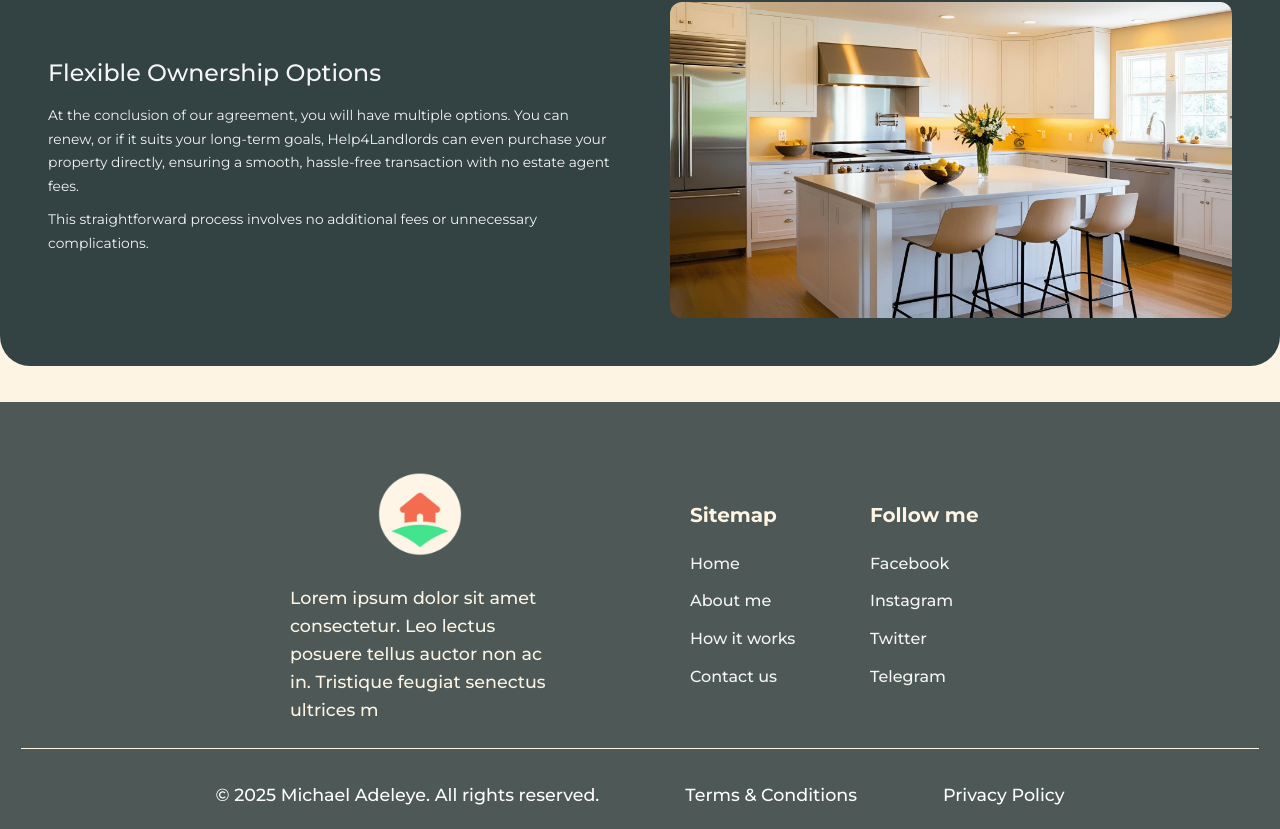
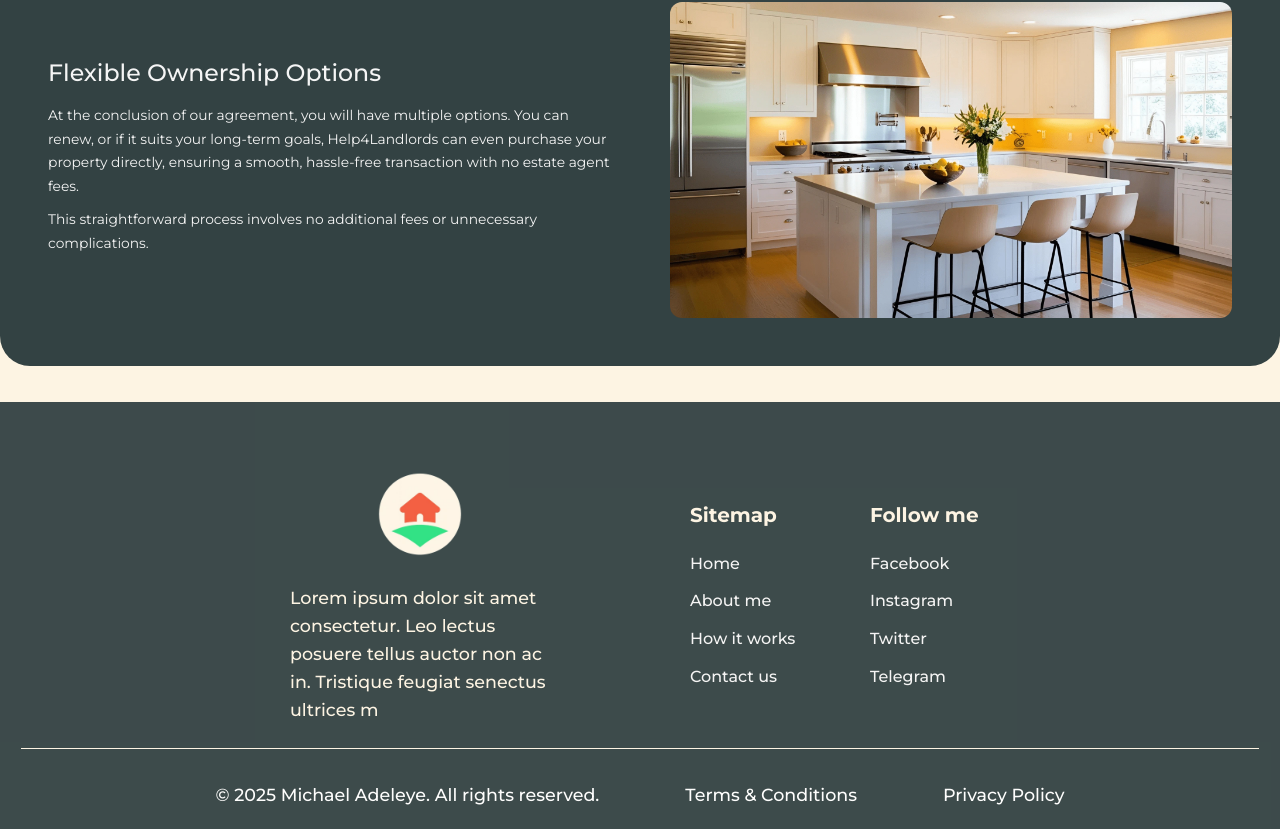
Before and after one commit to Tiger-Catori/Landlord-Website, a React (Vite) app in the folder Landing-Page/: page / in a window 1280 px wide. Shown: the part 2053-2882 px from the top of the page. Built offline with nearby package versions, Linux system fonts and the light colour scheme.

Commit message:
changed footer opacity and navbar link hrefs

```diff
--- a/Landing-Page/src/components/Navbar.jsx
+++ b/Landing-Page/src/components/Navbar.jsx
@@ -59,13 +59,13 @@ const NavLinks = () => {
       <Nav.Link className="nav__link" href="#">
         <span>Home</span>
       </Nav.Link>
-      <Nav.Link className="nav__link" href="#About us">
+      <Nav.Link className="nav__link" href="#">
         <span>About us</span>
       </Nav.Link>
       <Nav.Link className="nav__link" href="#how-it-works">
         <span>How it works</span>
       </Nav.Link>
-      <Nav.Link className="nav__link" href="#Contact-us">
+      <Nav.Link className="nav__link" href="#">
         <span>Contact us</span>
       </Nav.Link>
     </Nav>
--- a/Landing-Page/src/css/Footer.css
+++ b/Landing-Page/src/css/Footer.css
@@ -6,7 +6,7 @@
     color: var(--clr-accent4);
     text-decoration: none;
     position: relative;
-    opacity: 0.87;
+    opacity: 0.95;
     font-family: var(--ff-primary);
     font-weight: var(--fw-semibold);
 }
```
